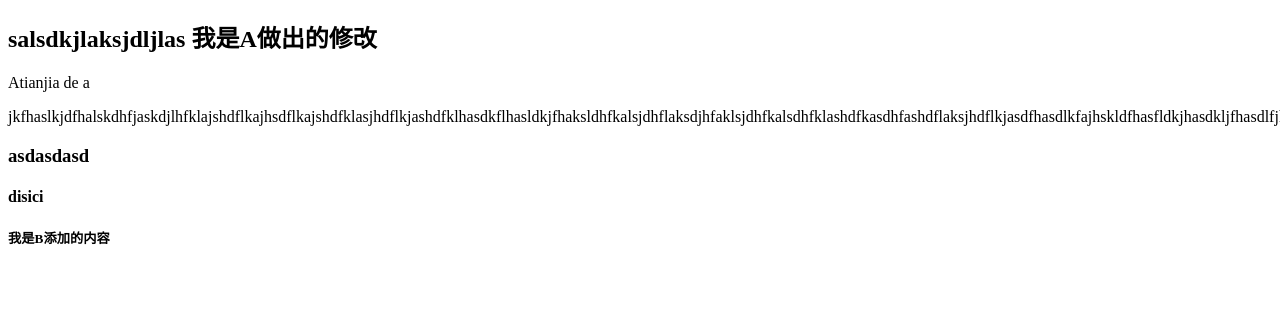
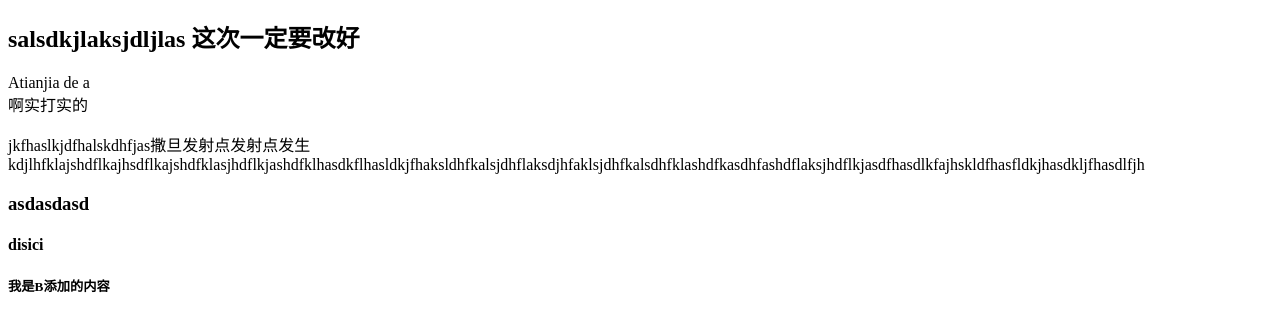
Before and after one commit to xmq-799/git-dome, a plain HTML site: page index.html in a window 1280 px wide. Shown: the part 61-392 px from the top of the page. Drawn offline with Linux system fonts and the light colour scheme.

Commit message:
B做的解决冲突

```diff
--- a/index.html
+++ b/index.html
@@ -6,9 +6,10 @@
     </head>
     <body>
         <h1>01index</h1>
-        <h2>salsdkjlaksjdljlas 我是A做出的修改</h2>
+        <h2>salsdkjlaksjdljlas 这次一定要改好</h2>
         <div>Atianjia de a</div>
-        <p>jkfhaslkjdfhalskdhfjaskdjlhfklajshdflkajhsdflkajshdfklasjhdflkjashdfklhasdkflhasldkjfhaksldhfkalsjdhflaksdjhfaklsjdhfkalsdhfklashdfkasdhfashdflaksjhdflkjasdfhasdlkfajhskldfhasfldkjhasdkljfhasdlfjh</p>
+        <span>啊实打实的</span>
+        <p>jkfhaslkjdfhalskdhfjas撒旦发射点发射点发生kdjlhfklajshdflkajhsdflkajshdfklasjhdflkjashdfklhasdkflhasldkjfhaksldhfkalsjdhflaksdjhfaklsjdhfkalsdhfklashdfkasdhfashdflaksjhdflkjasdfhasdlkfajhskldfhasfldkjhasdkljfhasdlfjh</p>
         <h3>asdasdasd</h3>
         <h4>disici</h4>
         <h5>我是B添加的内容</h5>
```
